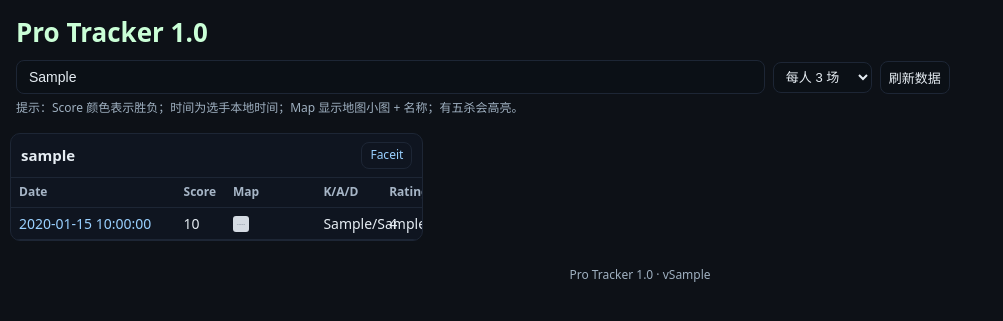
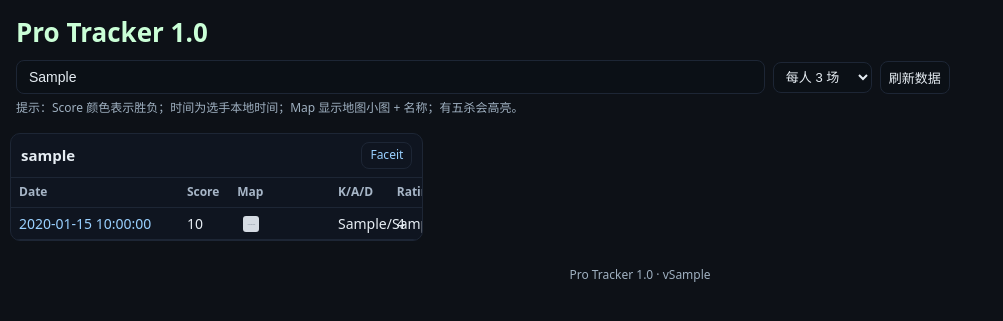
Before and after one commit to Bubbl666/ProTracker, a FastAPI app: template app/templates/index.html in a window 1280 px wide. Shown: the top 321 px of the page, without its empty margins (0-1003 px from the left). Run offline with FastAPI, Linux system fonts and the light colour scheme; the template is opened without the code that fills it: most values are stand-ins (such as "Sample title", 1, 10 or a date in 2020); grey boxes marked "Sample" are stand-in pictures.

Commit message:
Update index.html

```diff
--- a/app/templates/index.html
+++ b/app/templates/index.html
@@ -45,14 +45,22 @@
   /* 列宽与左对齐（更紧凑） */
   .c-date{width:40%}
   .c-score{width:12%}
-  .c-map{width:22%}
-  .c-kad{width:16%}
-  .c-rating{width:10%}
+  .c-map{width:24%}
+  .c-kad{width:14%}
+  .c-rating{width:8%}
 
   .win{color:var(--ok);font-weight:700}
   .loss{color:var(--bad);font-weight:700}
 
-  .map-icon{width:16px;height:16px;border-radius:3px;vertical-align:-3px;margin-right:6px;object-fit:cover}
+  .map-icon{
+  width:16px;
+  height:16px;
+  border-radius:3px;
+  vertical-align:-3px;
+  margin:0 10px 0 6px; /* 左边 6px，右边 10px，让图标和文字更远 */
+  object-fit:cover;
+}
+
 
   /* 五杀高亮：除 score 外的整行文字提亮 */
   tr.highlight td:not(.c-score){ color: var(--highlight); }
```
